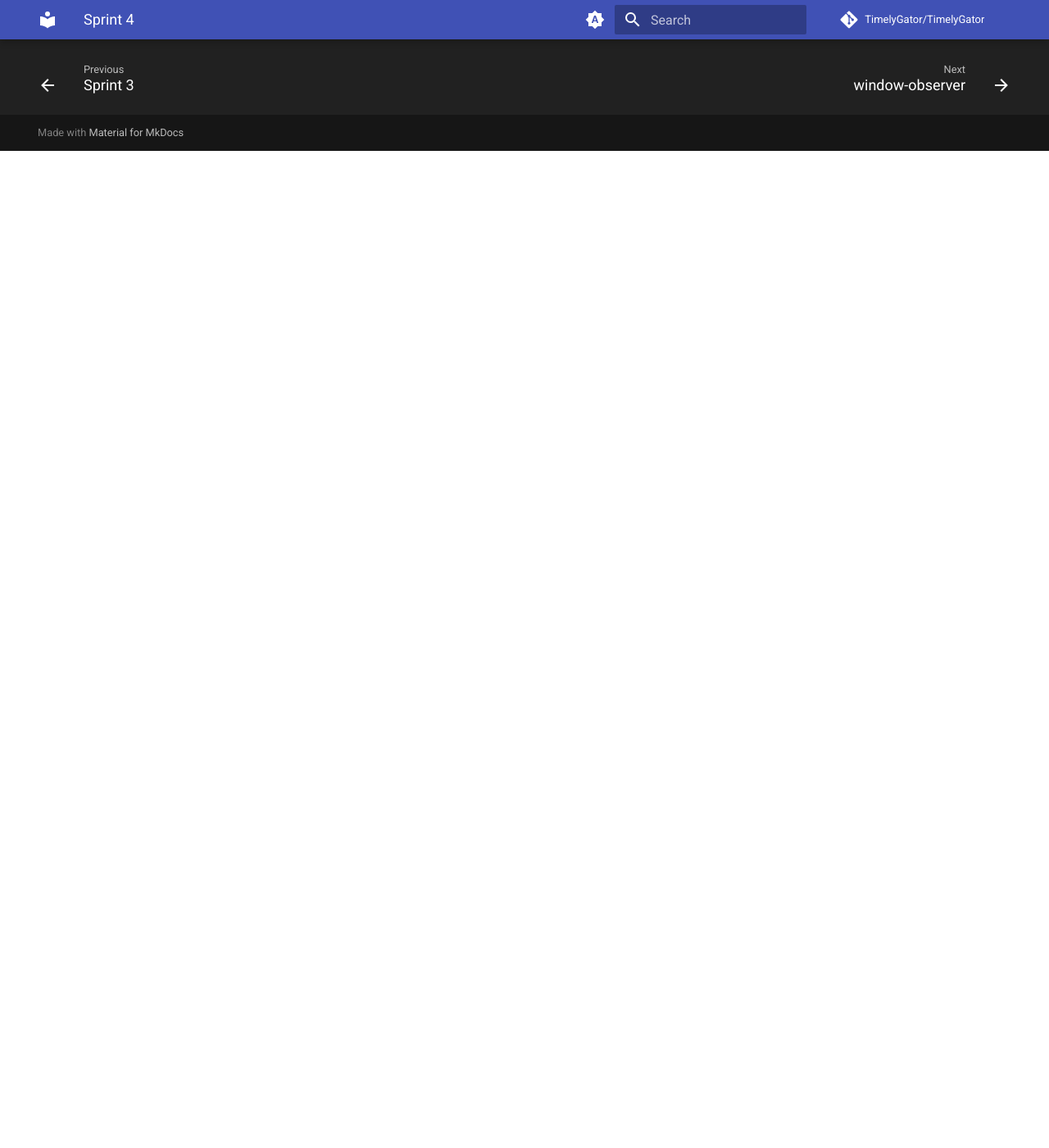
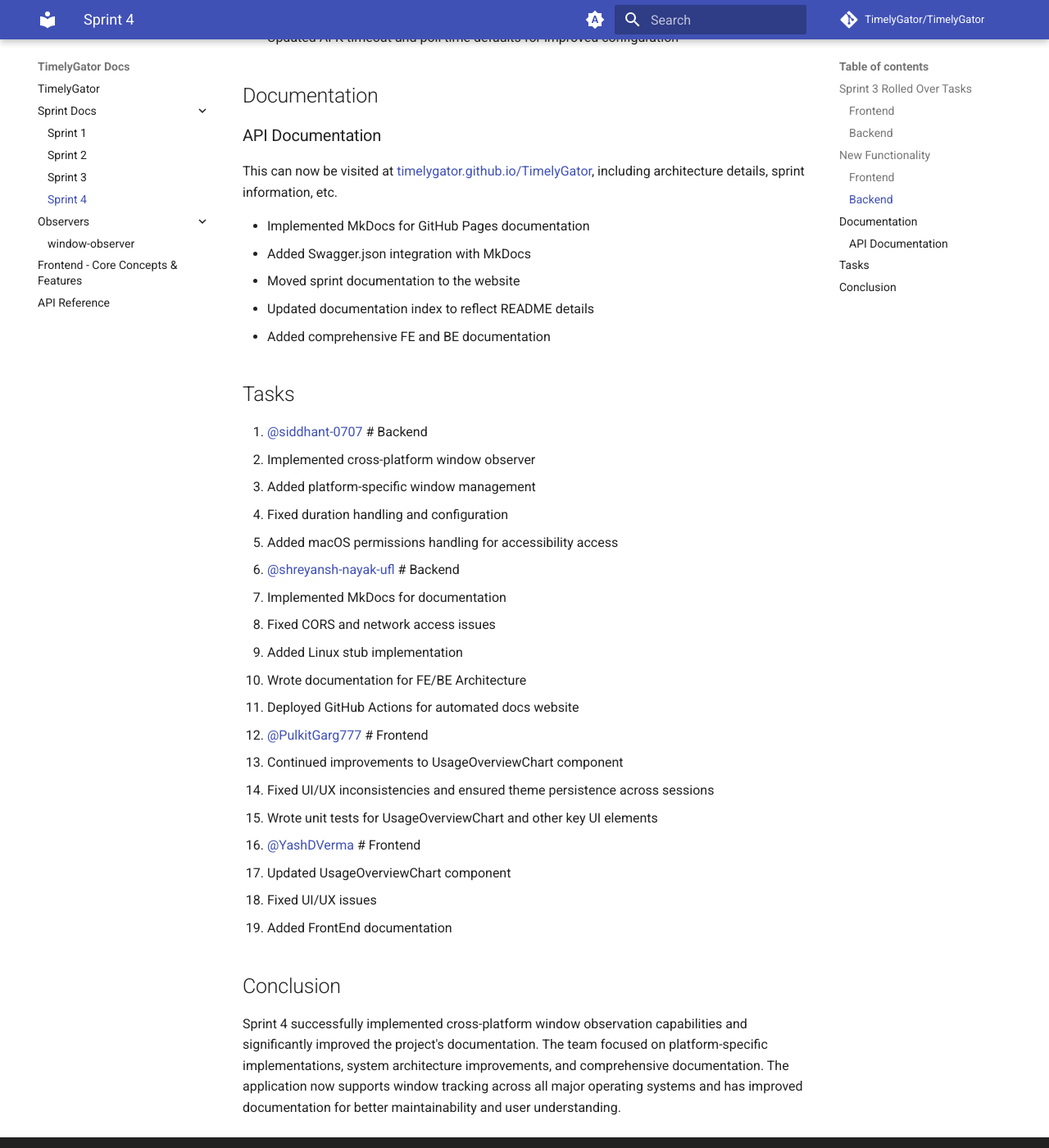
Before and after one commit to timelygator/TimelyGator, an MkDocs documentation site: the page built from docs/files/sprint/Sprint4.md, in a window 1280 px wide and 1400 px high, scrolled down 1216 px. Shown: the whole window at 82% size. Built offline with MkDocs 1.6.1 and Material for MkDocs 9.7.7, drawn with Linux system fonts in a browser that asks for light colours; comment, search, counter and statistics services are not loaded; some of the changed text lies outside the part shown.

Commit message:
feat: add sprint 4 documentation

```diff
--- a/docs/files/sprint/Sprint4.md
+++ b/docs/files/sprint/Sprint4.md
@@ -1,6 +1,75 @@
 # SE Project : Sprint 4
 
-This document contains the details of the work done in Sprint 4 of the Software Engineering Project. This sprint focused on ...
+This document contains the details of the work done in Sprint 4 of the Software Engineering Project. This sprint focused on implementing cross-platform window observation capabilities, improving documentation, and enhancing the overall system architecture. Building upon Sprint 3's foundation of testing and core functionality, this sprint introduced significant platform-specific features and improved system documentation.
 
 Repository Link: [Timelygator/Timelygator](https://github.com/timelygator/TimelyGator)
 Sprint4.md: [docs/files/sprint/sprint4.md](https://github.com/timelygator/TimelyGator/blob/main/docs/files/sprint/Sprint4.md)
+
+## Sprint 3 Rolled Over Tasks
+
+The following tasks from Sprint 3 were completed in Sprint 4:
+
+### Frontend
+- Continued improvements to UsageOverviewChart component
+- Fixed UI/UX inconsistencies and theme persistence issues
+
+### Backend
+- Enhanced browser-observer implementation with cross-platform support
+- Improved test coverage and documentation
+
+## New Functionality
+
+### Frontend
+- Updated UsageOverviewChart component with improved data visualization
+- Fixed UI/UX issues for better user experience
+- Added FrontEnd documentation
+
+### Backend
+- Implemented cross-platform window observer for Linux, Windows, and macOS
+- Added platform-specific window management using X11, Windows API, and macOS JXA
+- Added AppleScript and JXA scripts for retrieving front application and window title
+- Implemented proper permissions handling for macOS accessibility access
+- Added CORS headers to allow cross-network access
+- Fixed duration handling to use float64 seconds consistently
+- Updated AFK timeout and poll time defaults for improved configuration
+
+## Documentation
+
+### API Documentation
+
+This can now be visited at [timelygator.github.io/TimelyGator](https://timelygator.github.io/TimelyGator/), including architecture details, sprint information, etc.
+
+- Implemented MkDocs for GitHub Pages documentation
+- Added Swagger.json integration with MkDocs
+- Moved sprint documentation to the website
+- Updated documentation index to reflect README details
+- Added comprehensive FE and BE documentation
+
+## Tasks
+
+1. [@siddhant-0707](https://github.com/siddhant-0707) # Backend
+   - Implemented cross-platform window observer
+   - Added platform-specific window management
+   - Fixed duration handling and configuration
+   - Added macOS permissions handling for accessibility access
+
+2. [@shreyansh-nayak-ufl](https://github.com/shreyansh-nayak-ufl) # Backend
+   - Implemented MkDocs for documentation
+   - Fixed CORS and network access issues
+   - Added Linux stub implementation
+   - Wrote documentation for FE/BE Architecture
+   - Deployed GitHub Actions for automated docs website
+
+3. [@PulkitGarg777](https://github.com/PulkitGarg777) # Frontend
+   - Continued improvements to UsageOverviewChart component
+   - Fixed UI/UX inconsistencies and ensured theme persistence across sessions
+   - Wrote unit tests for UsageOverviewChart and other key UI elements
+
+4. [@YashDVerma](https://github.com/YashDVerma) # Frontend
+   - Updated UsageOverviewChart component
+   - Fixed UI/UX issues
+   - Added FrontEnd documentation
+
+## Conclusion
+
+Sprint 4 successfully implemented cross-platform window observation capabilities and significantly improved the project's documentation. The team focused on platform-specific implementations, system architecture improvements, and comprehensive documentation. The application now supports window tracking across all major operating systems and has improved documentation for better maintainability and user understanding.
```
